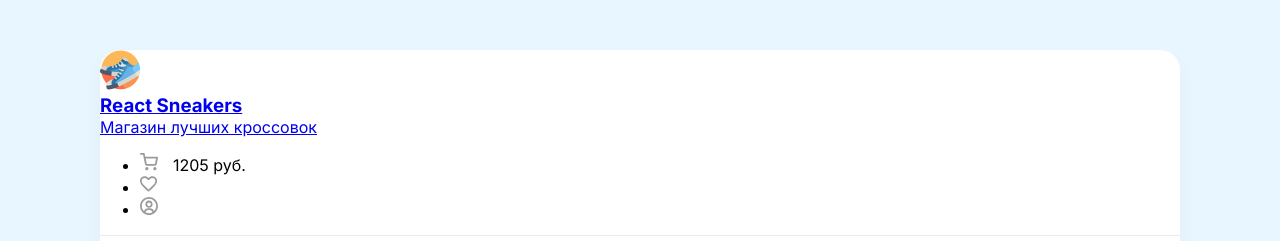
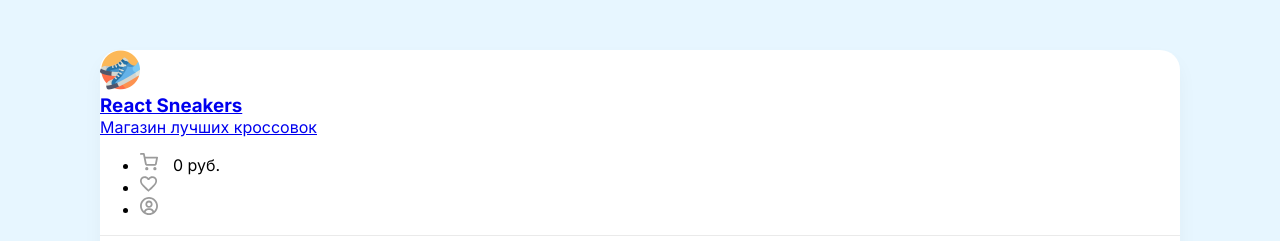
Before and after one commit to Dany0309/sneakers, a React (Create React App) app: page / in a window 1280 px wide. Shown: the top 241 px of the page. Built offline with nearby package versions, Linux system fonts and the light colour scheme; no server answers.

Commit message:
Урок 7

```diff
--- a/src/components/Drawer/Drawer.jsx
+++ b/src/components/Drawer/Drawer.jsx
@@ -9,6 +9,7 @@ const Drawer = ({ onClose, onRemove, items = [] }) => {
   const [orderId, setOrderId] = React.useState(null);
   const { cartItems, setCartItems } = React.useContext(AppContext);
   const [isLoading, setIsLoading] = React.useState(false);
+  const totalPrice=cartItems.reduce((sum,obj)=>obj.price+sum,0);
 
   const onClickOrder = async () => {
     try {
@@ -78,12 +79,12 @@ const Drawer = ({ onClose, onRemove, items = [] }) => {
                 <li>
                   <span>Итого:</span>
                   <div></div>
-                  <b>21 498 руб. </b>
+                  <b>{totalPrice} руб. </b>
                 </li>
                 <li>
                   <span>Налог 5%:</span>
                   <div></div>
-                  <b>1074 руб. </b>
+                  <b>{totalPrice / 100 * 5} руб. </b>
                 </li>
               </ul>
               <button disabled={isLoading} onClick={onClickOrder} className="greenButton">
--- a/src/components/Header.jsx
+++ b/src/components/Header.jsx
@@ -1,5 +1,10 @@
+import React from "react";
 import { NavLink } from "react-router-dom";
+import AppContext from "../context";
 const Header = (props) => {
+  // Подсчет суммы товара
+  const {cartItems}=React.useContext(AppContext);
+  const totalPrice=cartItems.reduce((sum,obj)=>obj.price + sum, 0);
   return (
     <header className="d-flex justify-between align-center p-40">
       <NavLink to="/">
@@ -27,7 +32,7 @@ const Header = (props) => {
             src="./img/box.svg"
             alt="Корзина"
           />
-          <span>1205 руб.</span>
+          <span>{totalPrice} руб.</span>
         </li>
         <li>
           <NavLink to="/favorites">
```
